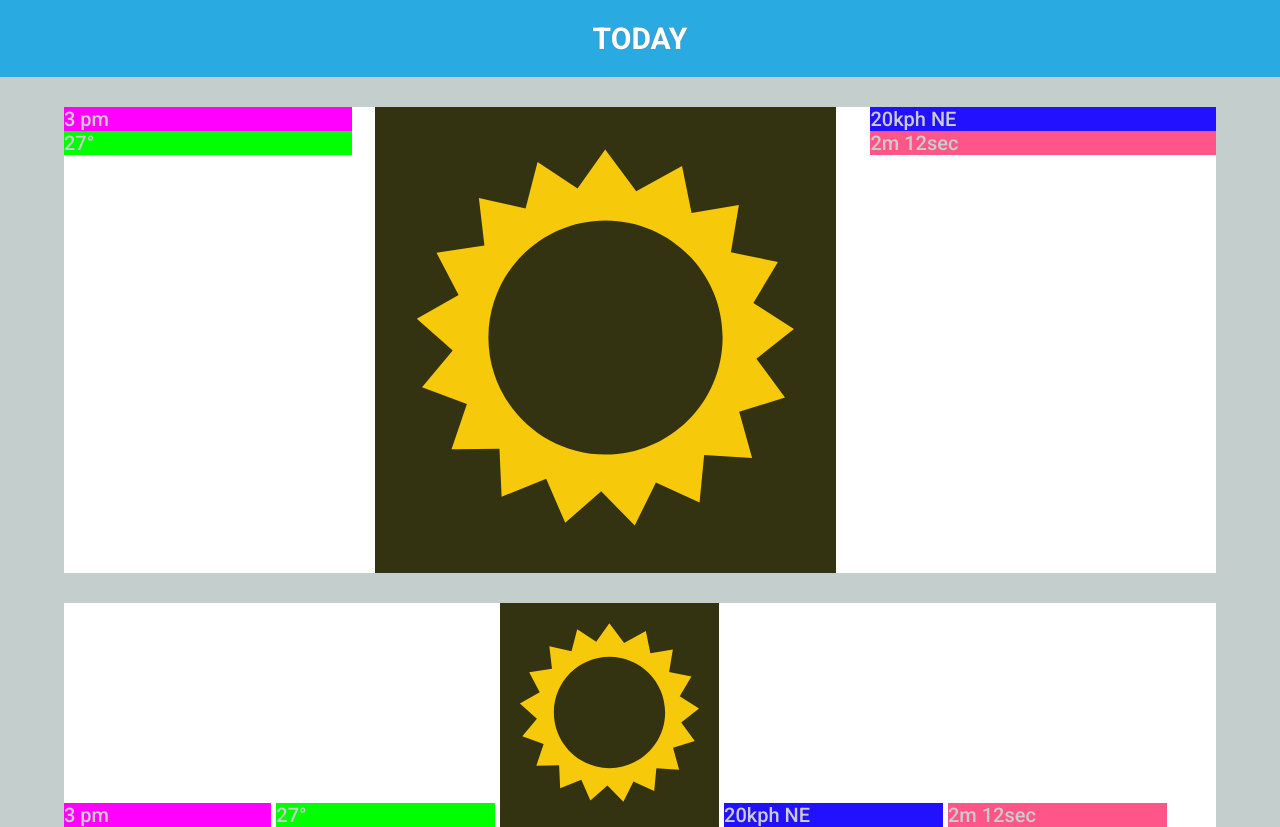
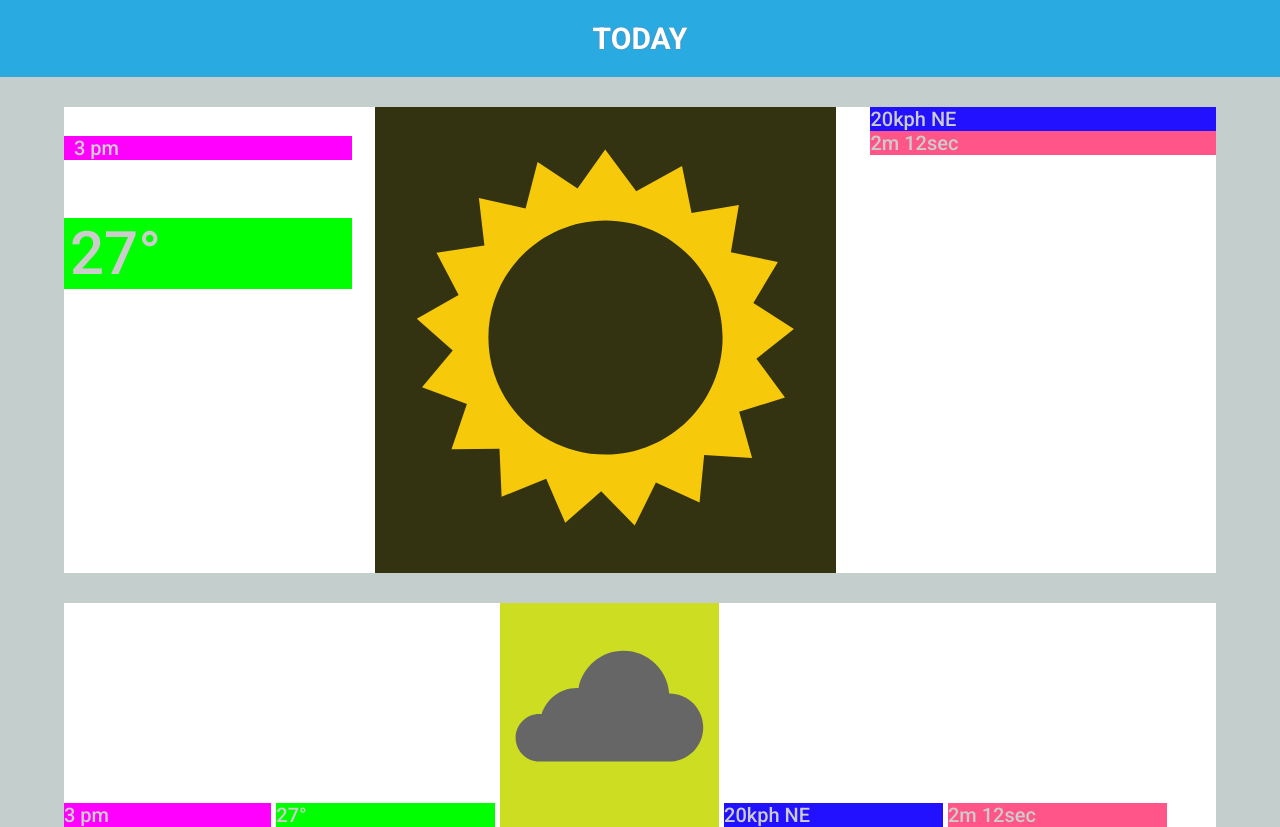
Before and after one commit to naartjie/DosBurrosDeLaMuerte, a website: page client/index.html in a window 1280 px wide. Drawn offline with Linux system fonts and the light colour scheme.

Commit message:
Adding Cloudy and more CSS for expanded node

```diff
--- a/client/css/braaistrap.css
+++ b/client/css/braaistrap.css
@@ -37,14 +37,14 @@ h1, .h1 {
   width: 100%;
 }
 
-.col1 {width: 25%; height: 100%; display: inline-block; float: left;}
-.expandedTime {background: #ff00ff;}
-.expandedTemp {background: #00ff00;}
+.col1 {width: 25%; display: inline-block; float: left; }
+.expandedTime {margin: 10% 0 10% 0; padding-left: 0.5em; background: #ff00ff; }
+.expandedTemp {margin: 20% 0 10% 0; padding-left: 0.1em; font-size: 3em; background: #00ff00; }
 
 .col2 {width: 40%; display: inline-block; padding-left: 2%;}
 .expandedWeather {background: #333311;}
 
-.col3 {width: 30%; height: 100%; float: right; display: inline-block;}
+.col3 {width: 30%; display: inline-block; float: right;}
 .expandedWind {background: #2211ff;}
 .expandedWave { background: #ff5588;}
 
@@ -56,11 +56,11 @@ h1, .h1 {
   background: #fff; clear: both;
 }
 
-.time {display: inline-block; width:18%; background: #ff00ff;}
+.time {display: inline-block; width:18%; background: #ff00ff; }
 
-.temp {display: inline-block; width:19%; background: #00ff00;}
+.temp {display: inline-block; width:19%; background: #00ff00; }
 
-.summary {display: inline-block; width:19%; background: #333311;}
+.summary {display: inline-block; width:19%; background: #ccdd22;}
 .summary .img {height:auto; vertical-align: middle;}
 
 .wind {display: inline-block; width:19%; background: #2211ff;}
--- a/client/index.html
+++ b/client/index.html
@@ -40,7 +40,7 @@
         <div class="collapsed">
           <div class="time">3 pm</div>
           <div class="temp">27°</div>
-          <div class="summary"><img src="svg/sunny.svg"></div>
+          <div class="summary"><img src="svg/cloudy.svg"></div>
           <div class="wind">20kph NE</div>
           <div class="wave">2m   12sec</div>
         </div>
```
Also changed, not shown: client/svg/cloudy.svg (added).
